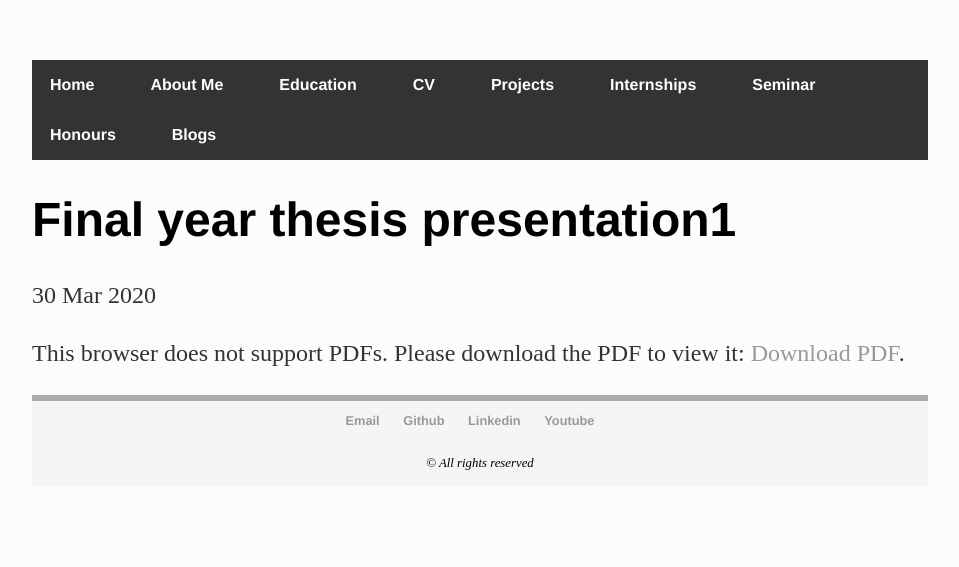
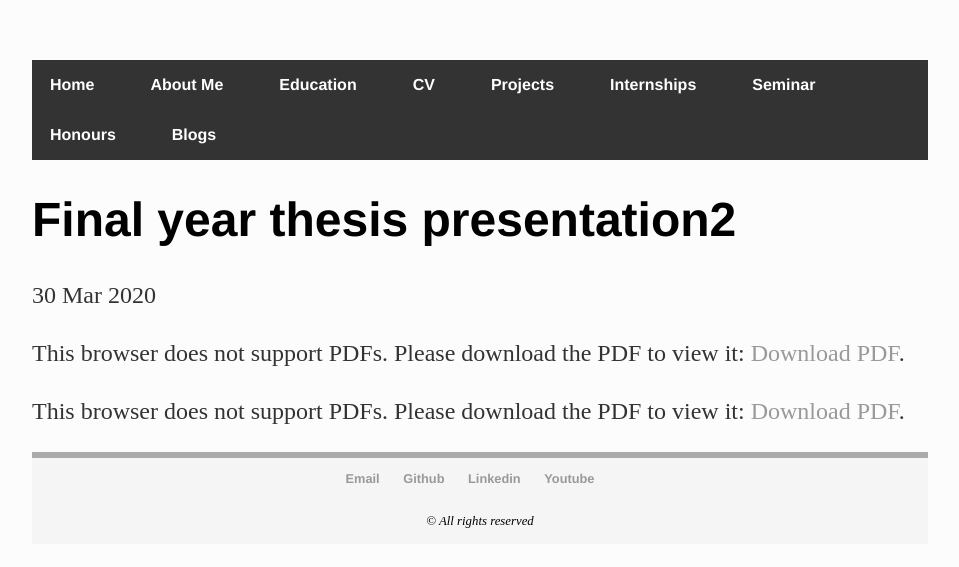
Before and after one commit to iamrajee/iamrajee.github.io, a Jekyll site: the page built from _posts/2020-03-30-Final-year-thesis-presentation.md, in a window 1280 px wide. Shown: the top 567 px of the page, without its empty margins (160-1119 px from the left). Built offline with Jekyll 4.4.1, drawn with Linux system fonts in a browser that asks for light colours.

Commit message:
Update 2020-03-30-Final-year-thesis-presentation.md

```diff
--- a/_posts/2020-03-30-Final-year-thesis-presentation.md
+++ b/_posts/2020-03-30-Final-year-thesis-presentation.md
@@ -1,10 +1,12 @@
 ---
 layout: post
-title: "Final year thesis presentation1"
+title: "Final year thesis presentation2"
 date: 2020-03-30
 ---
 
 <object data="https://github.com/iamrajee/iamrajee.github.io/blob/master/_posts/pdf/MTC_Multi_Arm.pdf" type="application/pdf" width="100%" height="700px"><p>This browser does not support PDFs. Please download the PDF to view it: <a href="https://github.com/iamrajee/iamrajee.github.io/blob/master/_posts/pdf/MTC_Multi_Arm.pdf">Download PDF</a>.</p></object>
+
+<object data="https://drive.google.com/file/d/1zBeiJcJp9Rjbnx4OsZSPat0y3PZlvssO/view?usp=sharing" type="application/pdf" width="100%" height="700px"><p>This browser does not support PDFs. Please download the PDF to view it: <a href="https://drive.google.com/file/d/1zBeiJcJp9Rjbnx4OsZSPat0y3PZlvssO/view?usp=sharing">Download PDF</a>.</p></object>
 
 <!---
 <p>This browser does not support PDFs. Please download the PDF to view it: <a href="https://github.com/iamrajee/iamrajee.github.io/blob/master/_posts/pdf/MTC_Multi_Arm.pdf">Download PDF</a>.</p>
```
